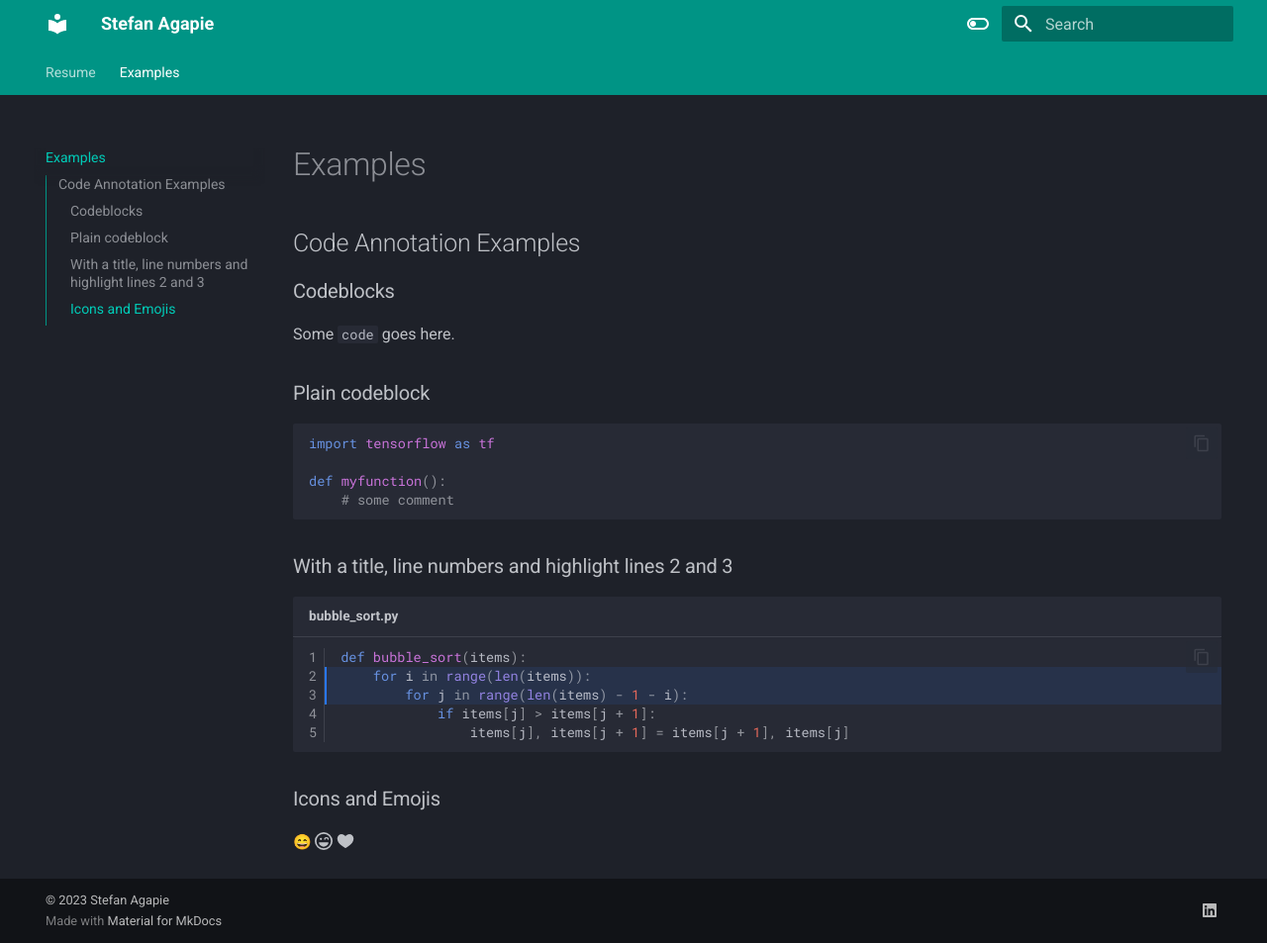
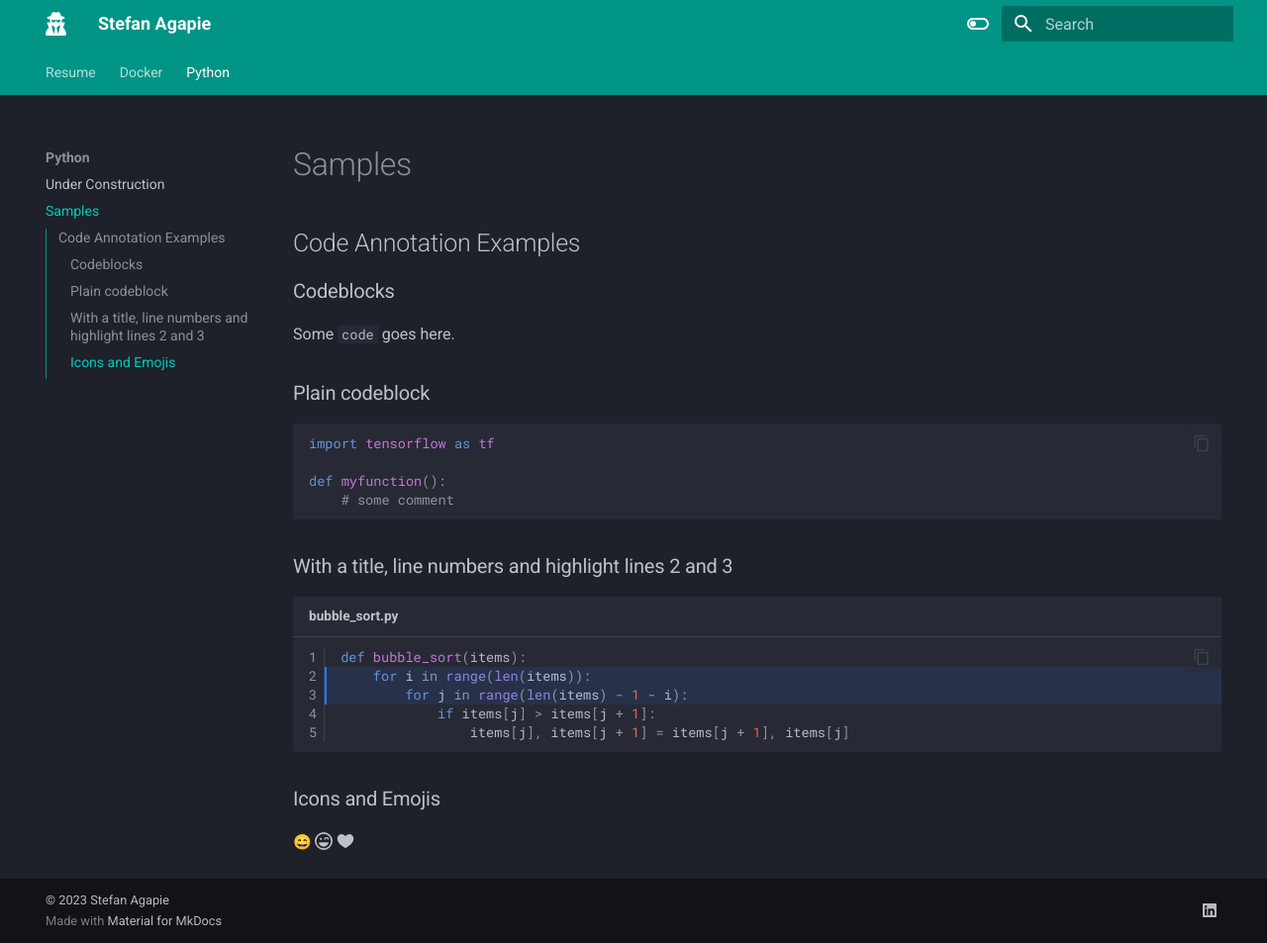
Before and after one commit to stefanagapie/stefanagapie.github.io, an MkDocs documentation site: the page built from docs/python/python999.md, in a window 1280 px wide and 953 px high. Shown: the whole window at 99% size. Built offline with MkDocs 1.6.1 and Material for MkDocs 9.7.7, drawn with Linux system fonts in a browser that asks for light colours; emoji names are drawn with the system emoji font.

Commit message:
Setup initial file structure. Add logo image

```diff
--- /dev/null
+++ b/docs/docker/docker001.md
@@ -0,0 +1 @@
+# Under Construction
--- /dev/null
+++ b/docs/python/python001.md
@@ -0,0 +1 @@
+# Under Construction
--- a/docs/Python.md
+++ b/docs/python/python999.md
@@ -1,4 +1,4 @@
-# Examples
+# Samples
 
 ## Code Annotation Examples
 
--- a/mkdocs.yml
+++ b/mkdocs.yml
@@ -1,5 +1,7 @@
 # yaml-language-server: $schema=https://squidfunk.github.io/mkdocs-material/schema.json
 site_name: Stefan Agapie
+site_description: Stefan Agapie's Resume, along with Python and Docker tutorials and notes
+site_url: https://stefanagapie.github.io/
 theme:
   name: material
   features:
@@ -30,6 +32,8 @@ theme:
         name: Switch to dark mode
       primary: teal
       accent: purple
+  logo: img/user-secret-solid.svg
+  favicon: img/user-secret-solid.svg
 
 extra:
   social:
```
Also changed, not shown: docs/img/user-secret-solid.svg (added).
